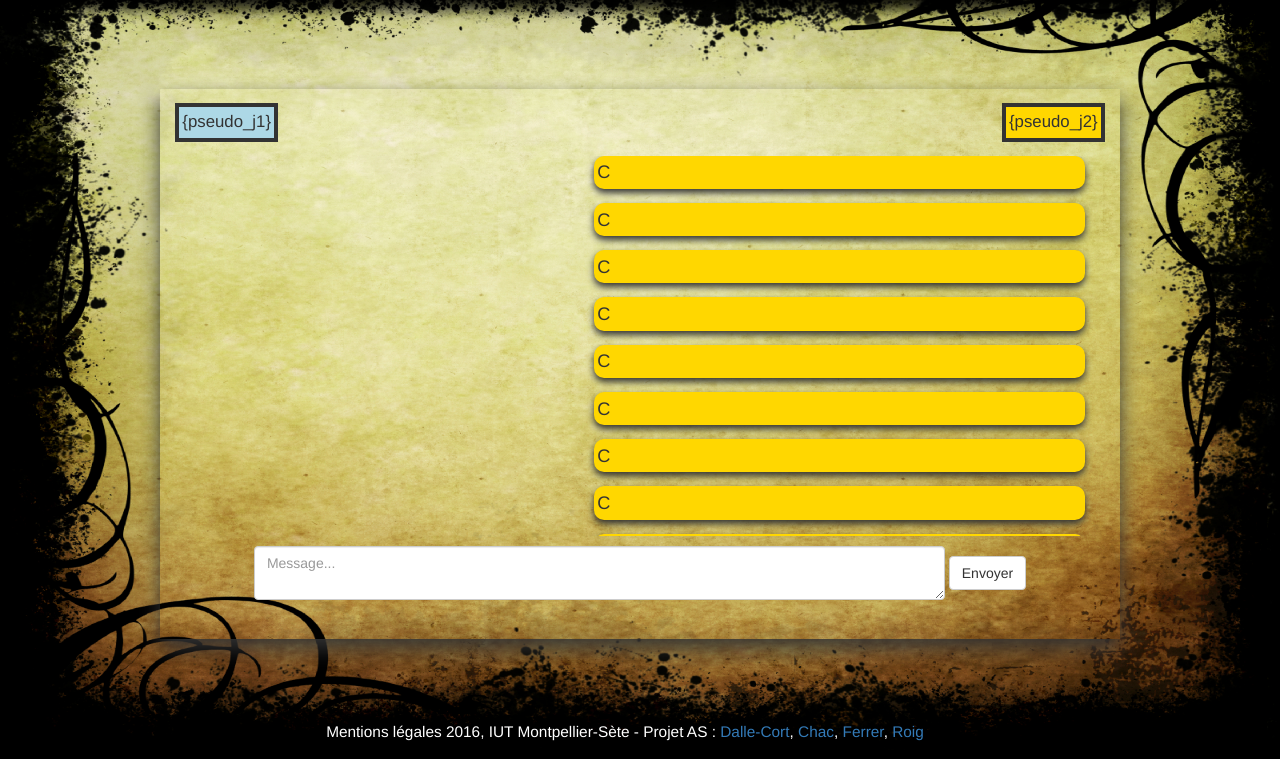
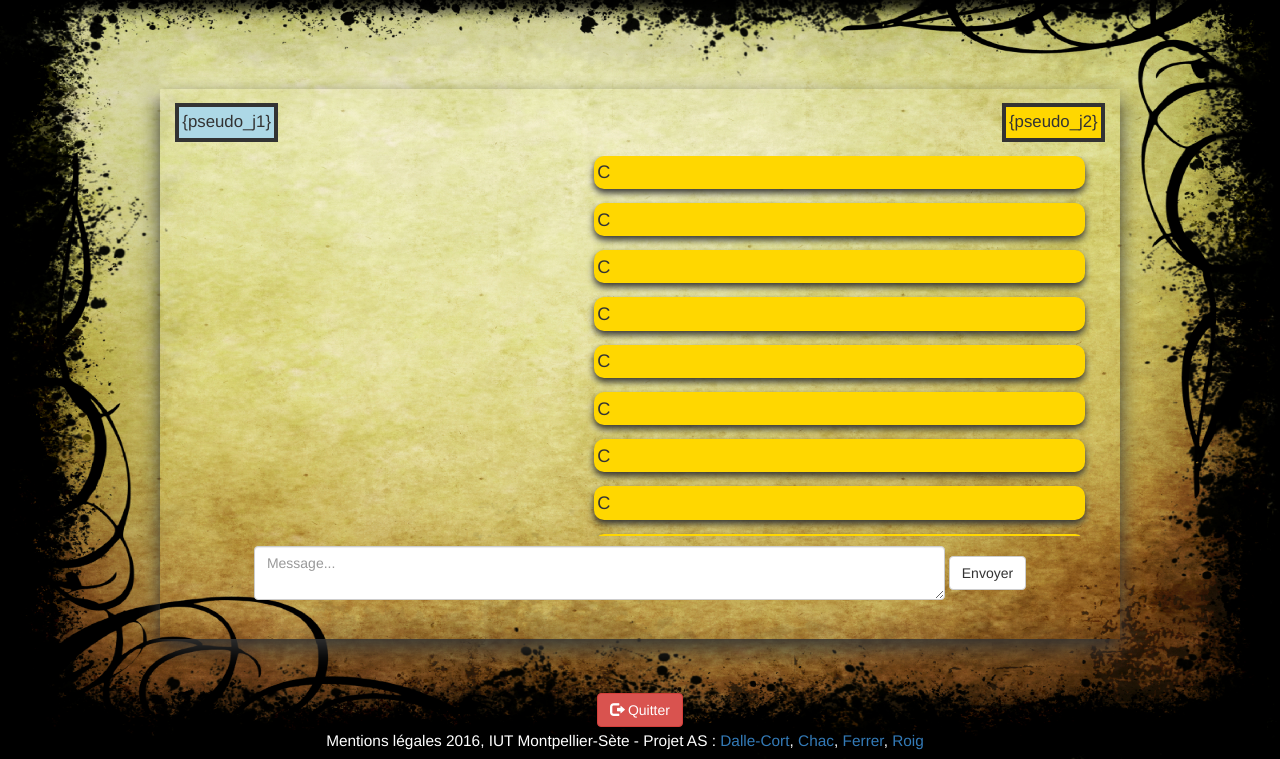
Before and after one commit to Clm-Roig/socrastination, a PHP site: page /vues/v_interfacejeu.html in a window 1280 px wide. Shown: the part 50-809 px from the top of the page. Run offline with PHP 8.4, Linux system fonts and the light colour scheme.

Commit message:
MAJ du js quit de partie

```diff
--- a/site_web/css/style.css
+++ b/site_web/css/style.css
@@ -295,7 +295,12 @@
 	float : right;
 }
 
-/* VOTES */
+#quitter {
+	margin-top : -80px;
+	box-shadow : 0 2px 5px black;
+}
+
+/* ----- VOTES ------ */
 
 .vote_down,.vote_up{
 	font-size : 1.3em;
--- a/site_web/vues/v_interfacejeu.html
+++ b/site_web/vues/v_interfacejeu.html
@@ -32,7 +32,7 @@
 
 </head>
 
-<body onunload()=">
+<body onunload>
 
 	<!-- DIV GLOBALE -->
 	<div class="row" id="row_corps">
@@ -94,6 +94,16 @@
 			</div><!-- Ferme ROW principale -->
 		</div><!-- Ferme CONTAINER #corps -->
 
+	<!-- ====== BOUTON POUR QUITTER ===== -->
+		<div class="text-center">
+			<a href="liste_forums.php">
+				<button  class="btn btn-danger" id="quitter" type="submit" name="quitter" onclick="">
+					<span class="glyphicon glyphicon-log-out"></span> Quitter
+				</button>
+			</a>
+		</div>
+	<!-- ================================ -->
+
 		<!-- FOOTER -->
 		<div class="row">
 			<div class="col-sm-12" id="footer">
```
Also changed, not shown: site_web/vues/v_interfacearbitre.html (+10 -0 lines).
